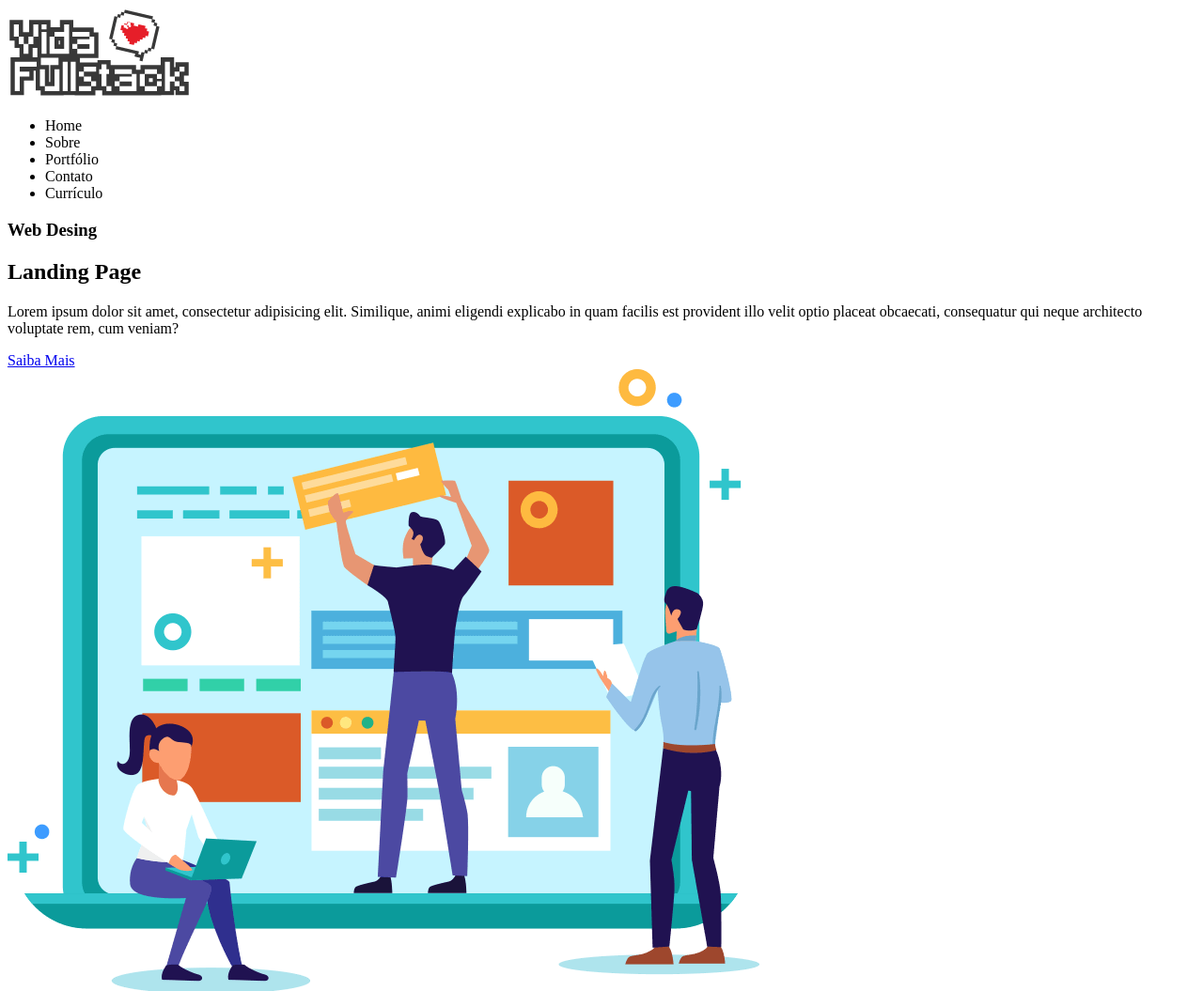
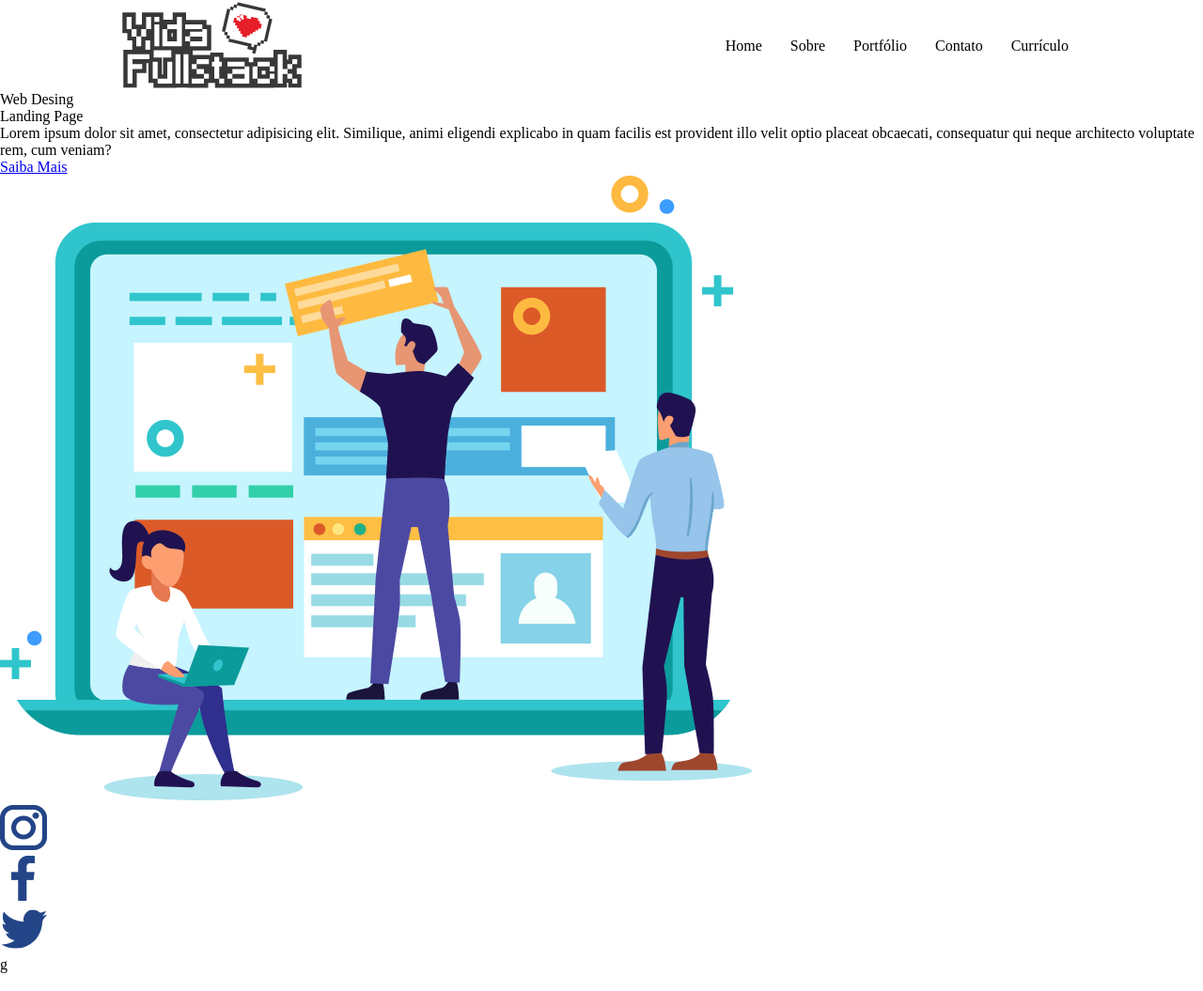
Before and after one commit to guilhermepinheirogp/portfolio-teste, a plain HTML site: page index.html in a window 1280 px wide. Shown: the top 1055 px of the page at 94% size. Drawn offline with Linux system fonts and the light colour scheme.

Commit message:
Criação do arquivo style e header em CSS

```diff
--- /dev/null
+++ b/assets/css/header.css
@@ -0,0 +1,18 @@
+header{
+  width: 1024px;
+  margin: 0 auto;
+  display: flex;
+  flex-direction: row;
+  justify-content: space-between;
+  align-items: center;
+}
+
+header nav ul{
+  display: flex;
+  flex-direction: row;
+  list-style: none;
+}
+
+header nav ul li{
+  padding: 0 15px;
+}
--- /dev/null
+++ b/assets/css/style.css
@@ -0,0 +1,10 @@
+@import './header.css';
+
+*{
+  margin: 0;
+  padding: 0;
+  border: 0;
+  font-size: 100%;
+  font: inherit;
+  vertical-align: baseline;
+}
--- a/index.html
+++ b/index.html
@@ -4,7 +4,7 @@
   <meta charset="UTF-8">
   <meta http-equiv="X-UA-Compatible" content="IE=edge">
   <meta name="viewport" content="width=device-width, initial-scale=1.0">
-  <link rel="stylesheet" href="./style.css">
+  <link rel="stylesheet" href="./assets/css/style.css">
   <title>Vida Fullstack</title>
 </head>
 <body>
```
